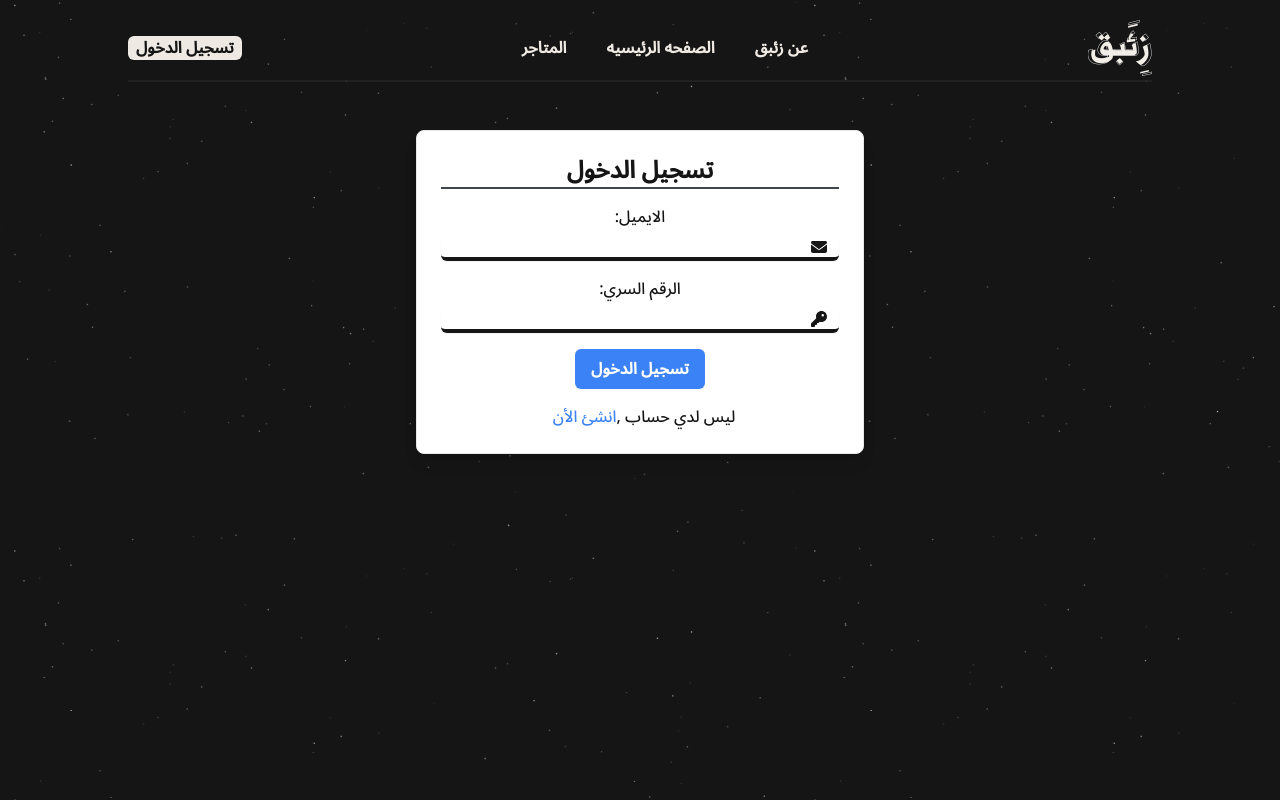
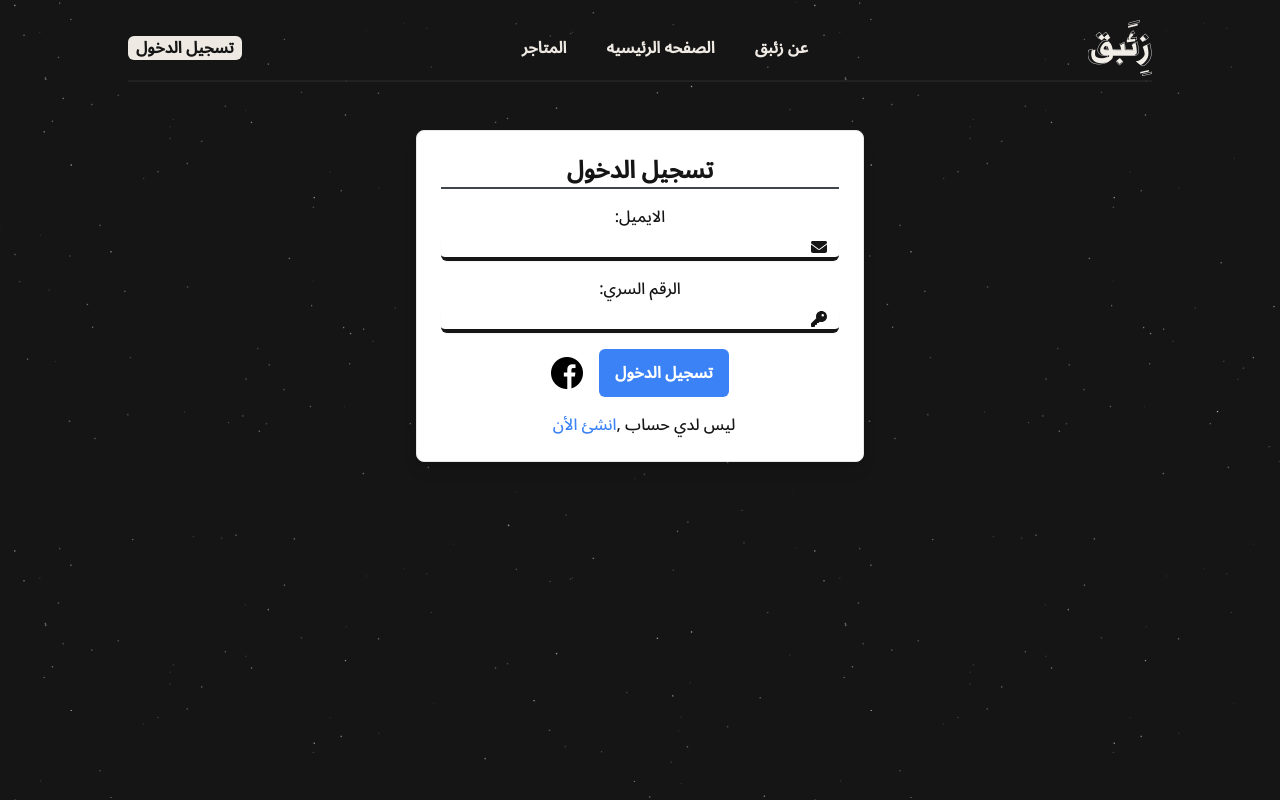
Before and after one commit to AhmdFahad/zaibaq-next-app, a Next.js app: page /auth in a window 1280 px wide. Built offline with nearby package versions, Linux system fonts and the light colour scheme.

Commit message:
Add Facebook login to from & change Input Font family & handle error

```diff
--- a/src/app/auth/components/authForm.tsx
+++ b/src/app/auth/components/authForm.tsx
@@ -6,12 +6,14 @@ import {
   faKey,
   faCircleXmark,
 } from "@fortawesome/free-solid-svg-icons";
+import facebookIcon from "@/app/public/facebook.png";
 import React, { useEffect, useState } from "react";
 import axios from "axios";
 import { useRouter } from "next/navigation";
 import Cookies from "js-cookie";
 import { toast } from "react-toastify";
 import { isTokenValid } from "@/app/service";
+import Image from "next/image";
 
 interface FormData {
   email: string;
@@ -74,6 +76,7 @@ const AuthForm = () => {
               progress: undefined,
               theme: "light",
             });
+            return;
           }
           if (error.response.status === 400) {
             toast.error("يوجد خطأ بالايميل", {
@@ -86,7 +89,18 @@ const AuthForm = () => {
               progress: undefined,
               theme: "light",
             });
+            return;
           }
+          toast.error("!!يوجد خلل بالموقع الرجاء المحاوله لاحقا", {
+            position: "bottom-center",
+            autoClose: 5000,
+            hideProgressBar: false,
+            closeOnClick: true,
+            pauseOnHover: true,
+            draggable: true,
+            progress: undefined,
+            theme: "light",
+          });
         }
       );
   };
@@ -119,7 +133,20 @@ const AuthForm = () => {
         },
 
         (error) => {
-          toast.error("الأيميل أو الرقم السري خطأ.", {
+          if (error.response.status === 409) {
+            toast.error("الأيميل أو الرقم السري خطأ.", {
+              position: "bottom-center",
+              autoClose: 5000,
+              hideProgressBar: false,
+              closeOnClick: true,
+              pauseOnHover: true,
+              draggable: true,
+              progress: undefined,
+              theme: "light",
+            });
+            return;
+          }
+          toast.error("!!يوجد خلل بالموقع الرجاء المحاوله لاحقا", {
             position: "bottom-center",
             autoClose: 5000,
             hideProgressBar: false,
@@ -132,7 +159,9 @@ const AuthForm = () => {
         }
       );
   };
-
+  const facebookOauth = () => {
+    console.log("clicked");
+  };
   const handleInputChange = (event: React.ChangeEvent<HTMLInputElement>) => {
     const { name, value } = event.target;
     setFormData({
@@ -188,7 +217,7 @@ const AuthForm = () => {
               <span>:الايميل</span>
               <div className="relative">
                 <input
-                  className="form-input mt-1 block w-full rounded-md border-b-4 border-main-dark   shadow-sm pr-10 text-center"
+                  className="form-input mt-1 block w-full rounded-md border-b-4 border-main-dark   shadow-sm pr-10 text-center font-sans "
                   type="email"
                   name="email"
                   value={formData.email}
@@ -207,7 +236,7 @@ const AuthForm = () => {
               <span>:الرقم السري</span>
               <div className="relative">
                 <input
-                  className="form-input mt-1 block w-full rounded-md border-b-4 border-main-dark   shadow-sm pr-10 text-center"
+                  className="form-input mt-1 block w-full rounded-md border-b-4 border-main-dark   shadow-sm pr-10 text-center font-sans "
                   type="password"
                   name="password"
                   value={formData.password}
@@ -227,7 +256,7 @@ const AuthForm = () => {
                 <span>:تاكيد الرقم السري</span>
                 <div className="relative">
                   <input
-                    className="form-input mt-1 block w-full rounded-md border-b-4 border-main-dark   shadow-sm pr-10 text-center"
+                    className="form-input mt-1 block w-full rounded-md border-b-4 border-main-dark   shadow-sm pr-10 text-center font-sans"
                     type="password"
                     name="password-ok"
                     value={passwordMatch}
@@ -257,13 +286,24 @@ const AuthForm = () => {
           ) : (
             <></>
           )}
-          <div>
+          <div className="flex justify-center">
+            <div className=" py-2 px-4">
+              <div>
+                <Image
+                  src={facebookIcon}
+                  alt="facebook"
+                  className="object-fill w-8 hover:cursor-pointer"
+                  onClick={facebookOauth}
+                />
+              </div>
+            </div>
+
             <button
               disabled={!passwordInputMatch && isRegistration}
               className={
                 passwordInputMatch || !isRegistration
-                  ? "bg-blue-500 hover:bg-blue-600 text-white font-semibold py-2 px-4 rounded-md"
-                  : "bg-blue-950 bg-opacity-60  text-white font-semibold py-2 px-4 rounded-md"
+                  ? "bg-blue-500 hover:bg-blue-600 text-white font-semibold py-2 px-4 rounded-md mr-4"
+                  : "bg-blue-950 bg-opacity-60  text-white font-semibold py-2 px-4 rounded-md mr-4"
               }
               type="submit"
             >
```
Also changed, not shown: src/app/public/facebook.png (added).
